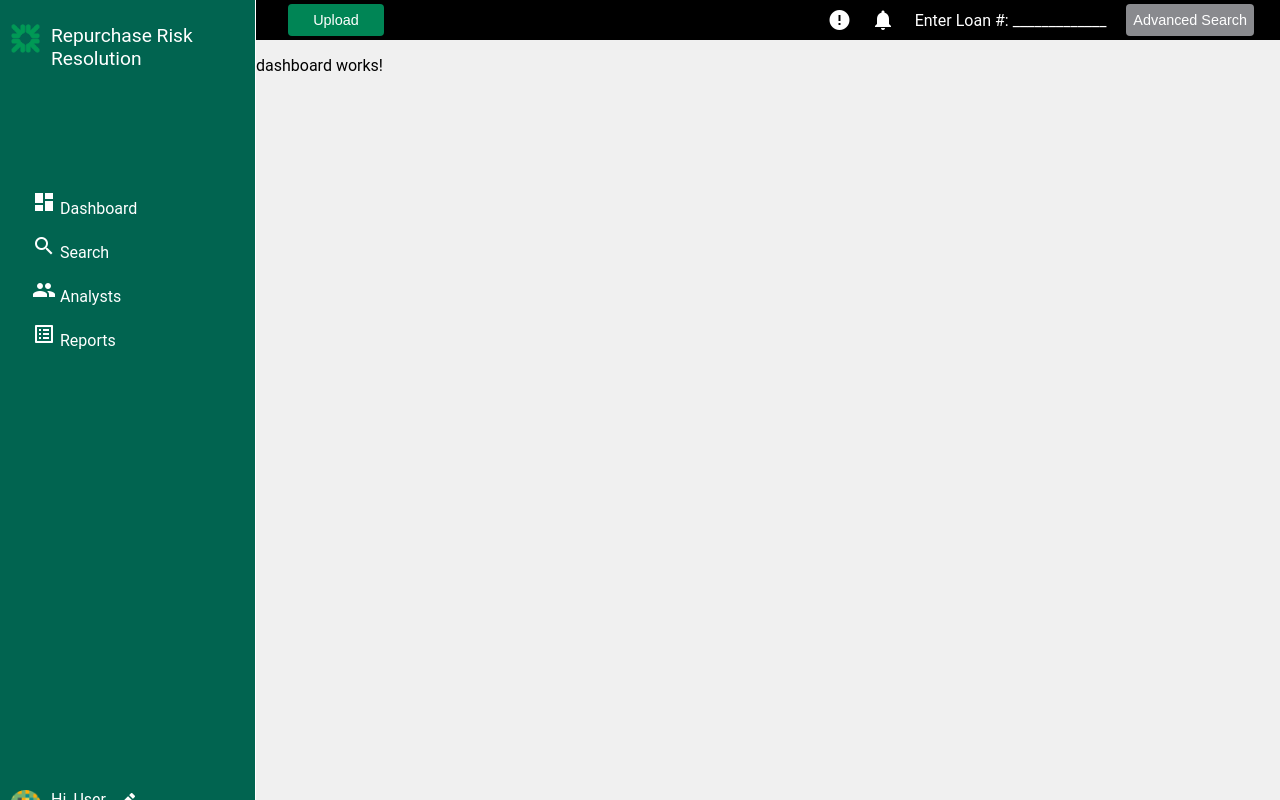
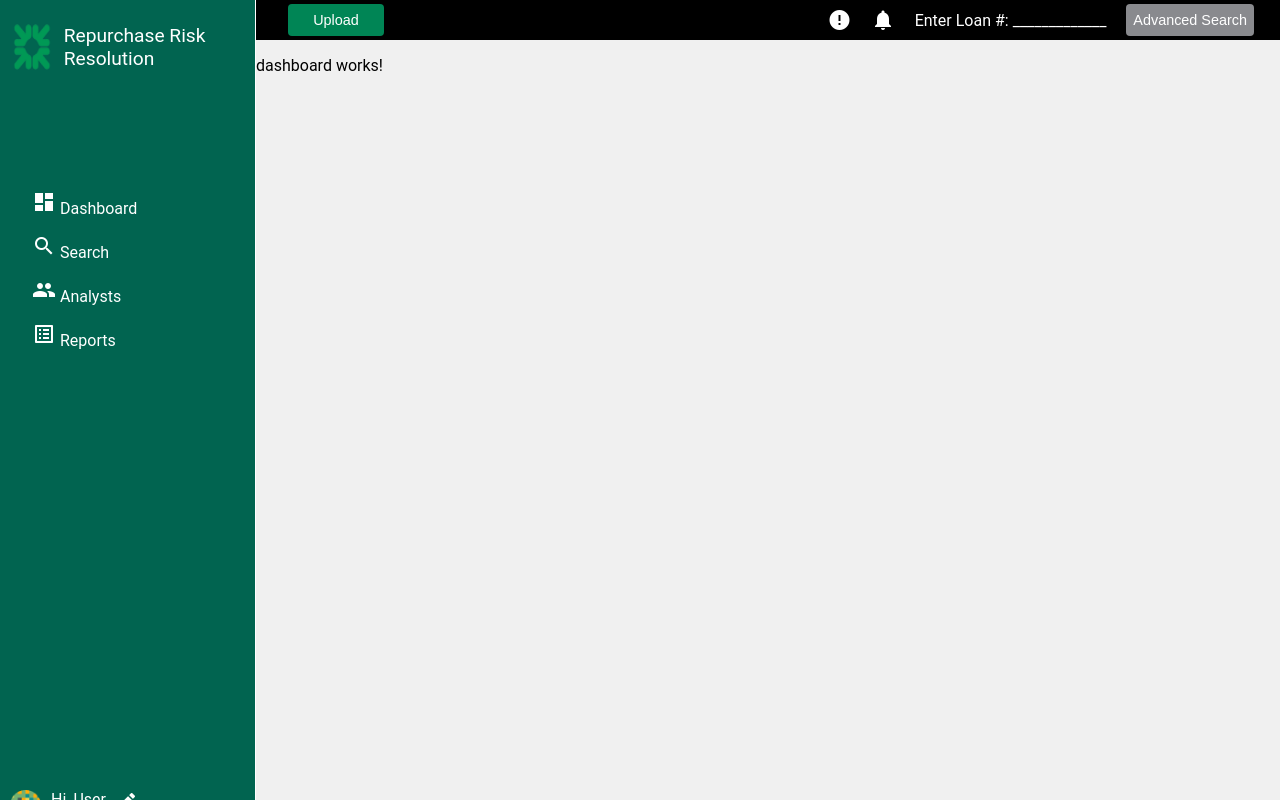
Before and after one commit to Taejun-bdiplus/mock-citizens-r3p, an Angular app: page /dashboard in a window 1280 px wide. Built offline with nearby package versions, Linux system fonts and the light colour scheme.

Commit message:
fix logo size

```diff
--- a/src/app/app-sidebar/app-sidebar.component.css
+++ b/src/app/app-sidebar/app-sidebar.component.css
@@ -12,10 +12,11 @@
   flex-direction: row;
 }
 .app-sidebar-logo {
-  width: 20%;
+  width: 25%;
 }
 .app-sidebar-image {
   width: 100%;
+  height: 100%;
 }
 .app-sidebar-title {
 
```
